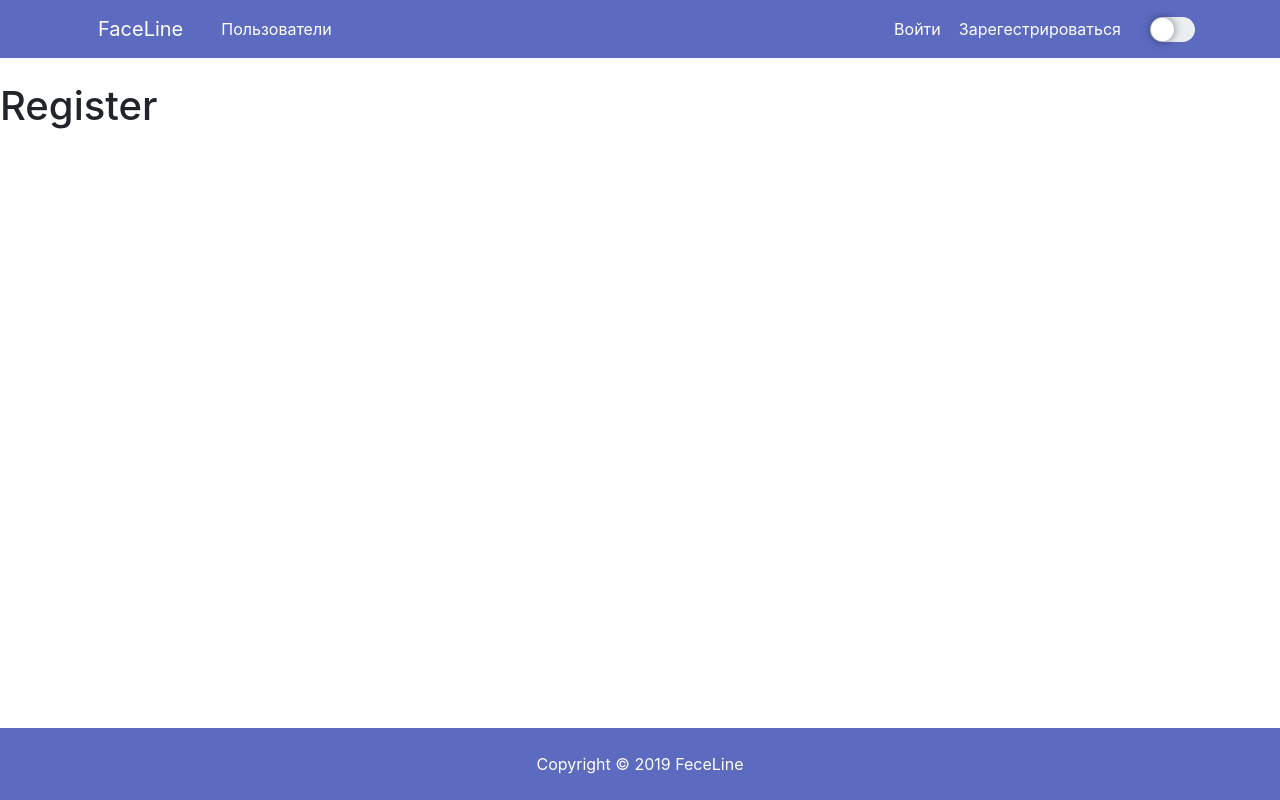
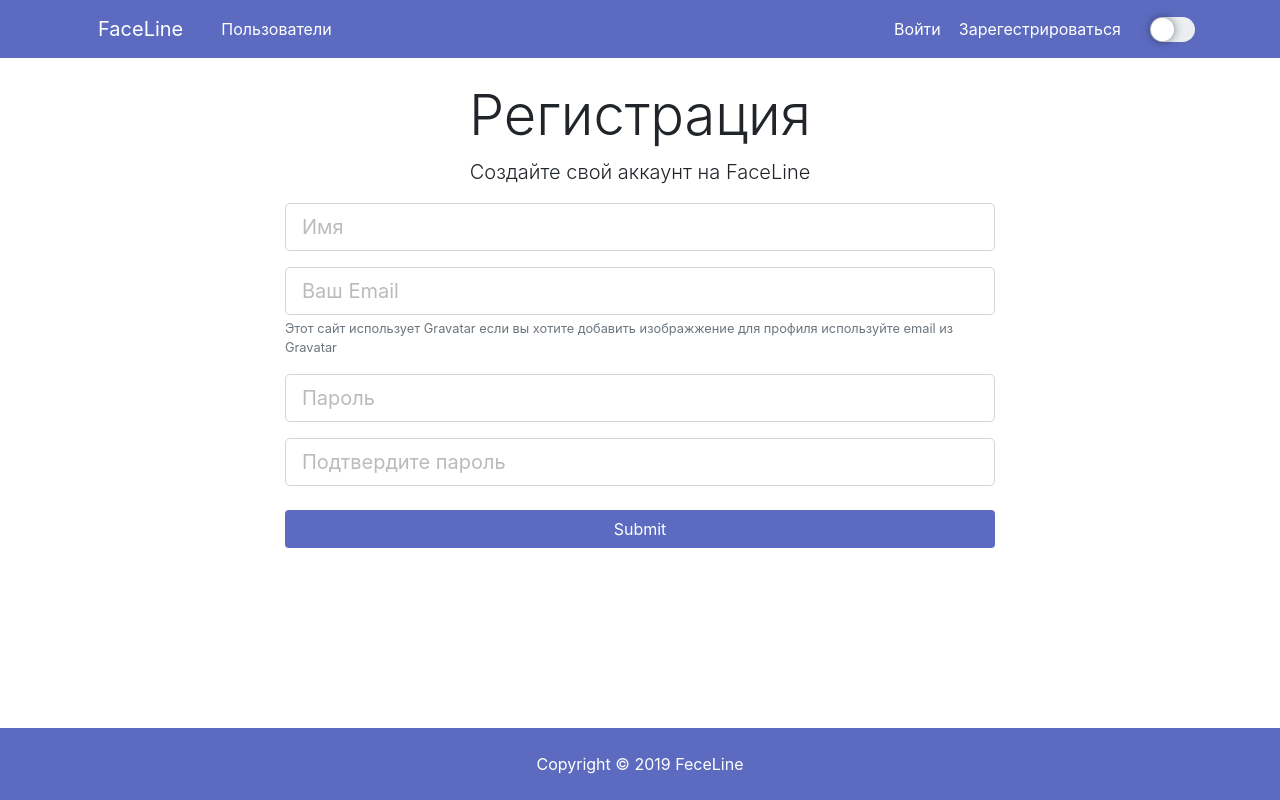
Before and after one commit to brian7346/Faceline, a React (Create React App) app in the folder client/: page /register in a window 1280 px wide. Built offline with nearby package versions, Linux system fonts and the light colour scheme.

Commit message:
Registration component

```diff
--- a/client/src/App.js
+++ b/client/src/App.js
@@ -1,22 +1,29 @@
 import React from "react";
 import { BrowserRouter as Router, Route } from "react-router-dom";
 import "./styles/App.scss";
-import { Navbar, Landing, Footer, Register, Login } from "./components";
+import {
+  Navbar,
+  Landing,
+  Footer,
+  Register,
+  Login,
+  AppWrapper
+} from "./components";
 import { ThemeProvider } from "./context/ThemeContext";
 
 function App() {
   return (
     <ThemeProvider>
       <Router>
-        <div className="App">
+        <AppWrapper>
           <Navbar />
           <Route exact path="/" component={Landing} />
-          <div className="conteiner">
+          <div className="container">
             <Route exact path="/register" component={Register} />
             <Route exact path="/login" component={Login} />
           </div>
           <Footer />
-        </div>
+        </AppWrapper>
       </Router>
     </ThemeProvider>
   );
--- /dev/null
+++ b/client/src/components/CustomButton/CustomButton.js
@@ -0,0 +1,21 @@
+import React from "react";
+import classNames from "classnames";
+import { ThemeContext } from "../../context/ThemeContext";
+import "./CustomButton.scss";
+
+const CustomButton = props => {
+  let { state, dispatch } = React.useContext(ThemeContext);
+
+  let buttonClassNames = classNames({
+    btn: true,
+    "btn-block": true,
+    "mt-4": props.marginTop,
+    "dark-bg": state.darkMode,
+    "dark-bg-button": state.darkMode,
+    "current-bg": !state.darkMode,
+    "mr-2": props.marginRight
+  });
+  return <input type="submit" class={buttonClassNames} />;
+};
+
+export default CustomButton;
--- /dev/null
+++ b/client/src/components/CustomButton/CustomButton.scss
@@ -0,0 +1,8 @@
+@import "../../styles/Variables.scss";
+
+.dark-bg-button {
+  box-shadow: 0 0 2px snow;
+  &:hover {
+    color: $hoverText !important;
+  }
+}
--- a/client/src/components/auth/Register.js
+++ b/client/src/components/auth/Register.js
@@ -1,8 +1,56 @@
 import React from "react";
+import { CustomButton } from "../";
 const Register = () => {
   return (
-    <div>
-      <h1>Register</h1>
+    <div class="register min-height pt-4 pb-4">
+      <div class="container">
+        <div class="row">
+          <div class="col-md-8 m-auto">
+            <h1 class="display-4 text-center">Регистрация</h1>
+            <p class="lead text-center">Создайте свой аккаунт на FaceLine</p>
+            <form action="create-profile.html">
+              <div class="form-group">
+                <input
+                  type="text"
+                  class="form-control form-control-lg"
+                  placeholder="Имя"
+                  name="name"
+                  required
+                />
+              </div>
+              <div class="form-group">
+                <input
+                  type="email"
+                  class="form-control form-control-lg"
+                  placeholder="Ваш Email"
+                  name="email"
+                />
+                <small className="form-text text-muted">
+                  Этот сайт использует Gravatar если вы хотите добавить
+                  изображжение для профиля используйте email из Gravatar
+                </small>
+              </div>
+              <div class="form-group">
+                <input
+                  type="password"
+                  class="form-control form-control-lg"
+                  placeholder="Пароль"
+                  name="password"
+                />
+              </div>
+              <div class="form-group">
+                <input
+                  type="password"
+                  class="form-control form-control-lg"
+                  placeholder="Подтвердите пароль"
+                  name="password2"
+                />
+              </div>
+              <CustomButton marginTop />
+            </form>
+          </div>
+        </div>
+      </div>
     </div>
   );
 };
--- a/client/src/components/index.js
+++ b/client/src/components/index.js
@@ -1,7 +1,9 @@
 export { default as Navbar } from "./layout/Navbar";
 export { default as Landing } from "./layout/Landing";
 export { default as Footer } from "./layout/Footer";
+export { default as AppWrapper } from "./layout/AppWrapper";
 export { default as SwitchBtn } from "./SwitchBtn/SwitchBtn";
 export { default as Login } from "./auth/Login";
 export { default as Register } from "./auth/Register";
 export { default as CustomLink } from "./CustomLink/CustomLink";
+export { default as CustomButton } from "./CustomButton/CustomButton";
--- /dev/null
+++ b/client/src/components/layout/AppWrapper.js
@@ -0,0 +1,16 @@
+import React from "react";
+import classNames from "classnames";
+import { ThemeContext } from "../../context/ThemeContext";
+
+const AppWrapper = props => {
+  let { state, dispatch } = React.useContext(ThemeContext);
+
+  let appWrapperClassNames = classNames({
+    App: true,
+    "dark-theme": state.darkMode
+  });
+
+  return <div className={appWrapperClassNames}>{props.children}</div>;
+};
+
+export default AppWrapper;
--- a/client/src/components/layout/Navbar.js
+++ b/client/src/components/layout/Navbar.js
@@ -10,7 +10,7 @@ const Navbar = props => {
   let navbarClassNames = classNames({
     navbar: true,
     "navbar-expand-sm": true,
-    "mb-4": true,
+    "mb-4": false,
     "current-bg": !state.darkMode,
     "dark-bg": state.darkMode
   });
--- a/client/src/components/layout/footer.js
+++ b/client/src/components/layout/footer.js
@@ -8,8 +8,6 @@ const Footer = props => {
   let footerClassNames = classNames({
     "text-center": true,
     "p-4": true,
-    "mt-5": true,
-    "footer-absolute": true,
     "current-bg": !state.darkMode,
     "dark-bg": state.darkMode
   });
--- a/client/src/styles/App.scss
+++ b/client/src/styles/App.scss
@@ -7,8 +7,19 @@ img {
 a {
   outline: 0;
   border: none;
+  &:hover {
+    color: $hoverText !important;
+  }
+}
+.App {
+  display: flex;
+  flex-direction: column;
+  min-height: 100vh;
 }
 
+.min-height {
+  min-height: calc(100vh - 130px);
+}
 .btn:focus {
   box-shadow: none;
 }
@@ -18,9 +29,7 @@ a {
   background: url("../img/showcase.jpg") no-repeat;
   background-size: cover;
   background-position: center;
-  height: calc(100vh - 126px);
-  margin-top: -24px;
-  margin-bottom: -50px;
+  height: calc(100vh - 130px);
 }
 
 .landing-inner {
@@ -51,6 +60,10 @@ a {
   }
 }
 
+.theme-wrapper {
+  min-height: 100vh;
+}
+
 .current-bg {
   background: $primary;
   color: white;
@@ -58,6 +71,11 @@ a {
 
 .dark-bg {
   background: $secondary;
+  color: white;
+}
+
+.dark-theme {
+  background: $secondaryDark;
   color: white;
 }
 
@@ -74,9 +92,10 @@ a {
   text-decoration: none;
   color: $text;
   transition: color 0.15s;
-  &:hover {
-    color: $hoverText;
-  }
+}
+
+.navbar {
+  transition: background 0.15s;
 }
 
 .footer-absolute {
--- a/client/src/styles/Variables.scss
+++ b/client/src/styles/Variables.scss
@@ -2,12 +2,12 @@ $primary: #5c6bc0;
 $primaryDark: #26418f;
 $primaryLight: #ec97f9;
 
-$secondary: #263238;
-$secondaryDark: #000a12;
+$secondary: #1c2938;
+$secondaryDark: #101922;
 $secondaryLight: #4f5b62;
 
 $switchLight: #eceff1;
 $swithDark: #babdbe;
 
 $text: white;
-$hoverText: #212529;
+$hoverText: #bdbdbd;
```
Also changed, not shown: client/src/components/auth/Login.js (+8 -0 lines).
